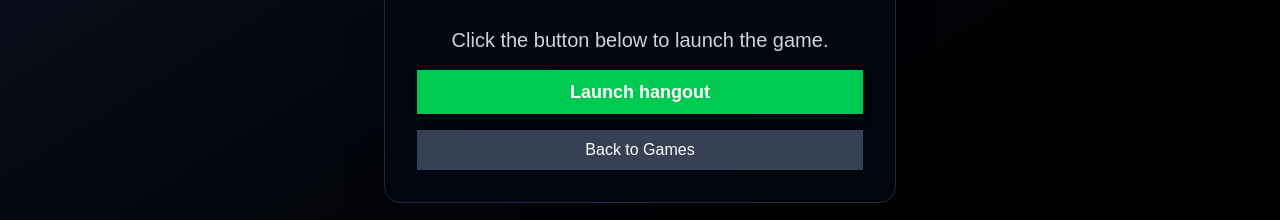
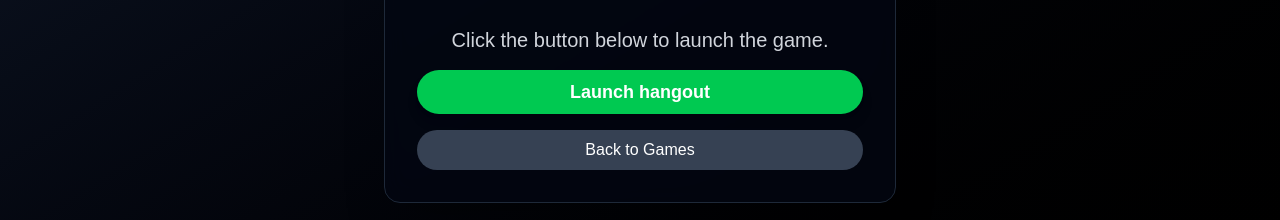
Before and after one commit to WackyWizards/Website, a Next.js app: page /play/hangout in a window 1280 px wide. Shown: the part 334-554 px from the top of the page. Built offline with nearby package versions, Linux system fonts and the light colour scheme.

Commit message:
Consistent launcher button styles

```diff
--- a/src/app/page.tsx
+++ b/src/app/page.tsx
@@ -42,7 +42,6 @@ export default function Home() {
 
         return () => window.removeEventListener("scroll", handleScroll);
     }, []);
-
 
     return (
         <div className="relative h-full min-h-screen overflow-hidden">
--- a/src/app/play/hangout/page.tsx
+++ b/src/app/play/hangout/page.tsx
@@ -68,7 +68,7 @@ export default function GameLauncher() {
                 {status === "idle" && isValidGame && (
                     <button
                         onClick={launchGame}
-                        className="bg-green-500 hover:bg-green-600 text-white px-6 py-2 round-6 text-lg font-semibold transition-colors shadow-lg mb-4"
+                        className="bg-green-500 hover:bg-green-600 text-white px-6 py-2 rounded-full text-lg font-semibold transition-colors shadow-lg mb-4"
                     >
                         Launch {game}
                     </button>
@@ -81,7 +81,7 @@ export default function GameLauncher() {
                 {status === "idle" && isValidGame && (
                     <button
                         onClick={goBackToGames}
-                        className="bg-gray-700 hover:bg-gray-800 text-white px-5 py-2 round-6 text-base font-medium transition-colors"
+                        className="bg-gray-700 hover:bg-gray-800 text-white px-5 py-2 rounded-full text-base font-medium transition-colors"
                     >
                         Back to Games
                     </button>
```
